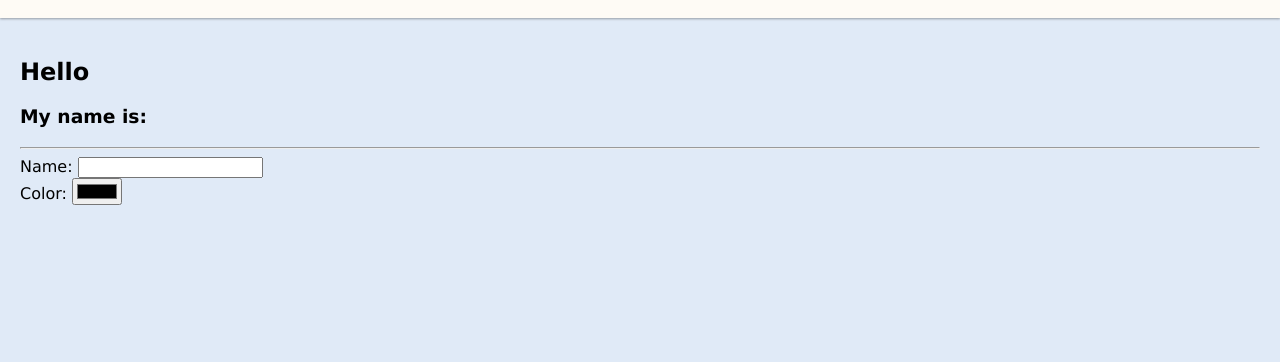
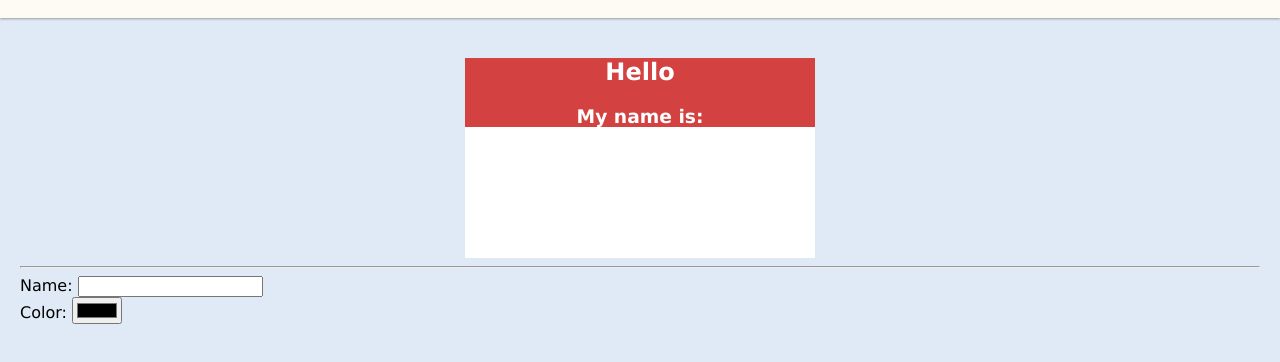
Before and after one commit to zhaoak/name-tag-oct, a plain HTML site: page index.html in a window 1280 px wide. Shown: the part 62-424 px from the top of the page. Drawn offline with Linux system fonts and the light colour scheme.

Commit message:
added CSS, made page look better

```diff
--- a/index.html
+++ b/index.html
@@ -28,16 +28,16 @@
         </header>
 
         <main>
-            <section>
-                <div>
-                    <h2>Hello</h2>
-                    <h3>My name is:</h3>
+            <section class="nameTag">
+                <div class="nameTagLabel">
+                    <h2 class="nameTagText">Hello</h2>
+                    <h3 class="nameTagText">My name is:</h3>
                 </div>
                 <div>
-                    <h1 id="name-output"></h1>
+                    <h1 id="name-output" class="nameTagText"></h1>
                 </div>
             </section>
-            <section>
+            <section class="inputForm">
                 <hr />
                 <label>Name: </label>
                 <input type="text" />
--- a/styles/global.css
+++ b/styles/global.css
@@ -33,3 +33,25 @@ header .logo {
 main {
     padding: 20px;
 }
+
+.nameTag {
+    height: 200px;
+    width: 350px;
+    margin: 0 auto;
+    background-color: white;
+}
+
+.nameTagLabel {
+    background-color: rgb(211, 65, 65);
+    color: white;
+}
+
+.nameTagText {
+    text-align: center;
+}
+
+.inputForm {
+    height: auto;
+    width: auto;
+    margin: 0 auto;
+}
```
